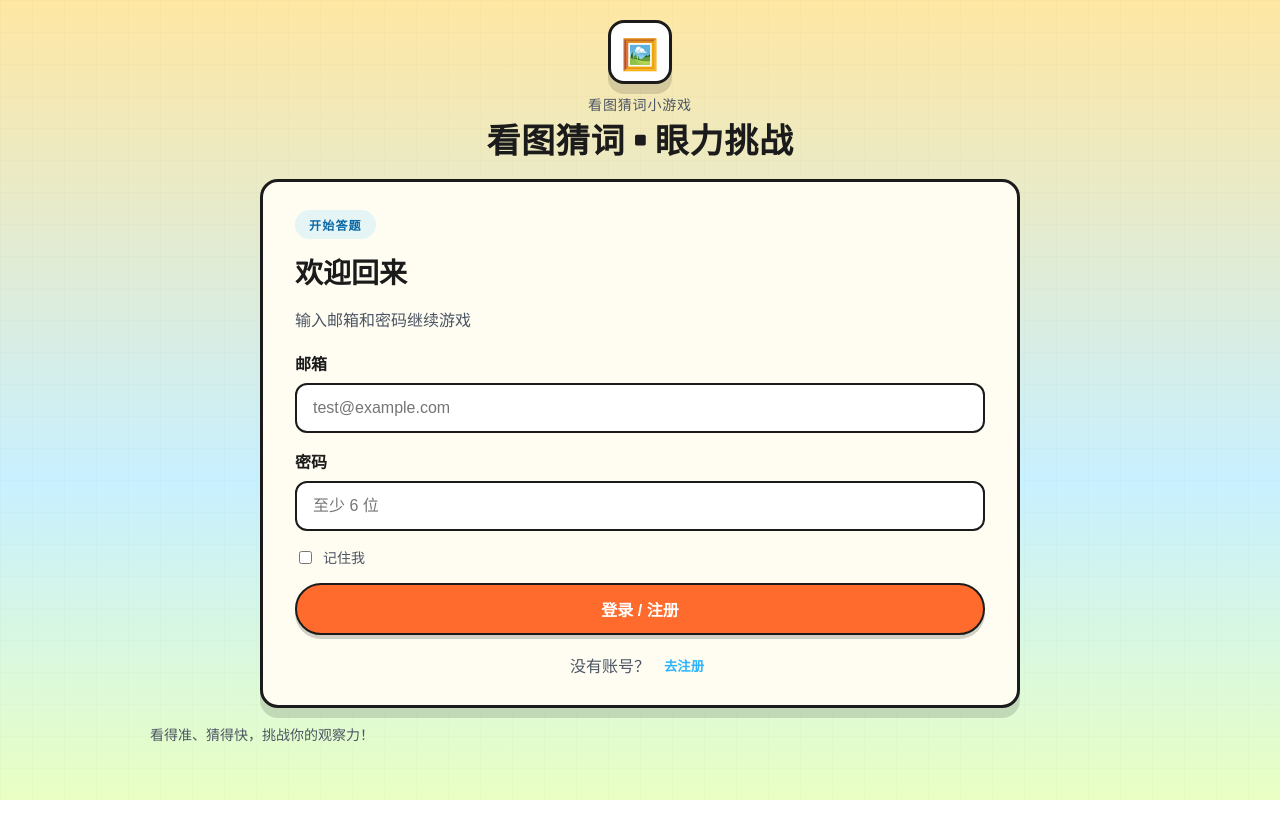
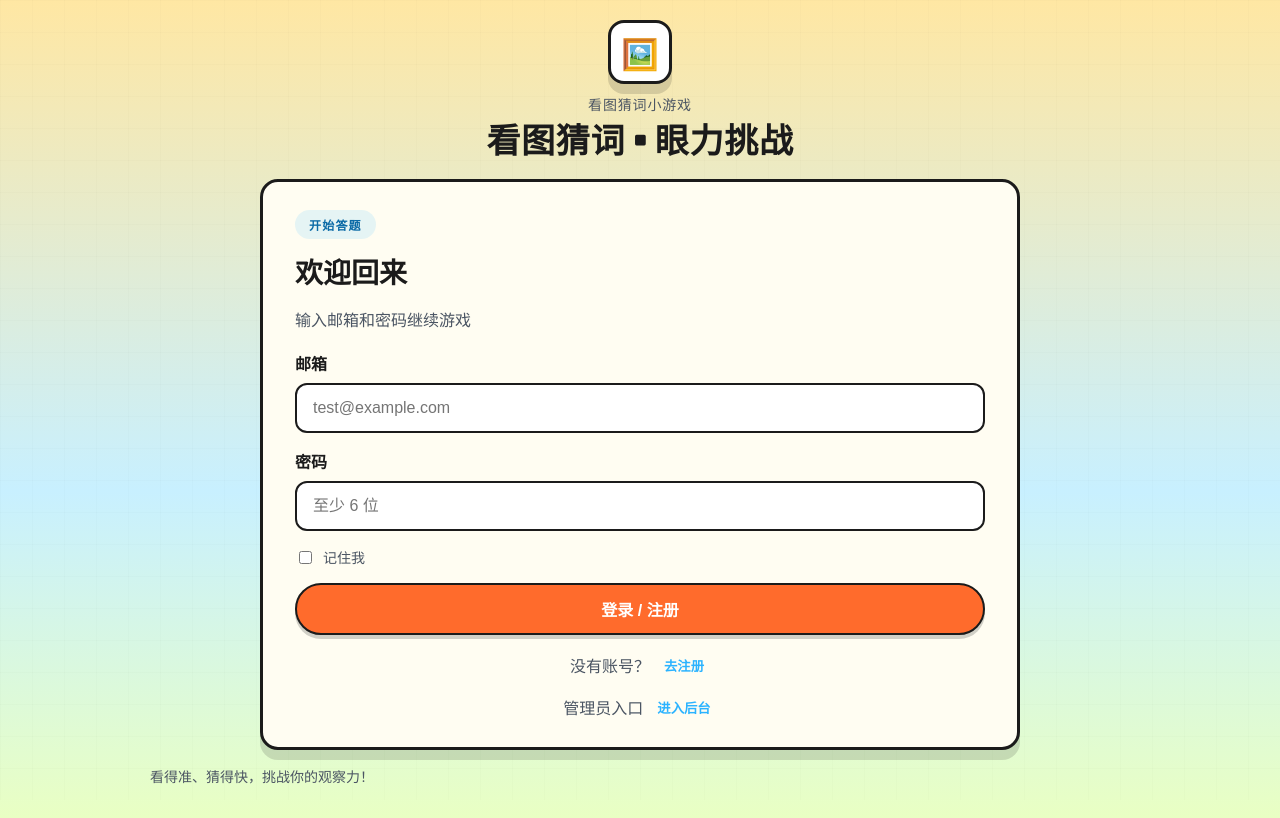
Before and after one commit to zhangyudan032/kantugame, a Vue app in the folder frontend/: page /login in a window 1280 px wide. Built offline with nearby package versions, Linux system fonts and the light colour scheme.

Commit message:
feat: add admin entry on login

```diff
--- a/frontend/src/pages/LoginPage.vue
+++ b/frontend/src/pages/LoginPage.vue
@@ -63,6 +63,12 @@
         {{ mode === "login" ? "去注册" : "去登录" }}
       </button>
     </div>
+    <div class="switch">
+      <span>管理员入口</span>
+      <button class="link" type="button" @click="goAdmin">
+        进入后台
+      </button>
+    </div>
   </section>
 </template>
 
@@ -92,6 +98,11 @@ const resetNotices = () => {
 const toggleMode = () => {
   resetNotices();
   mode.value = mode.value === "login" ? "register" : "login";
+};
+
+const goAdmin = async () => {
+  resetNotices();
+  await router.push("/admin");
 };
 
 const handleSubmit = async () => {
```
